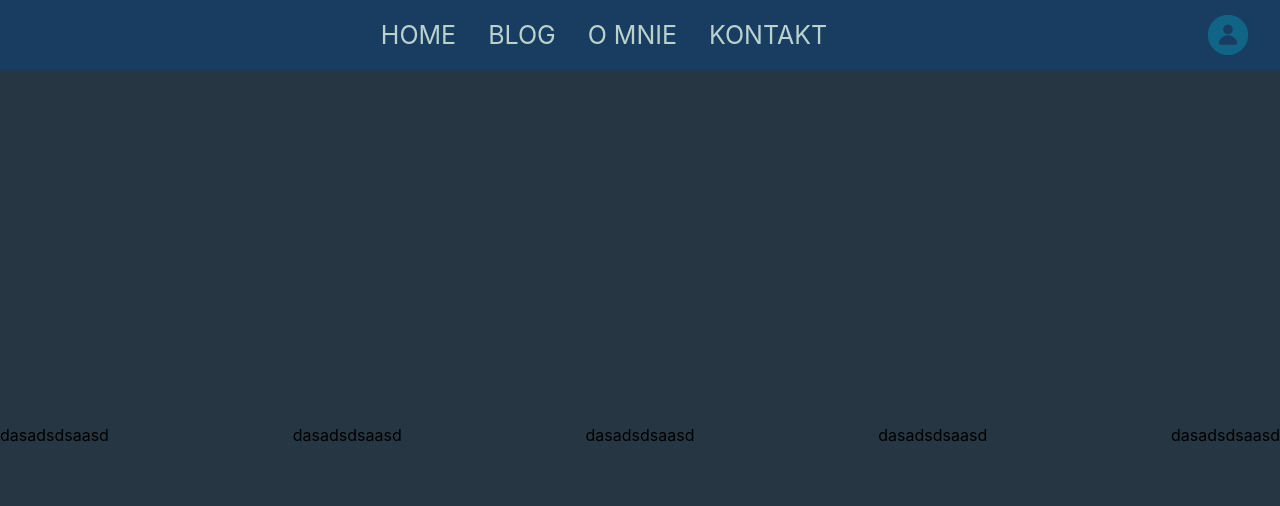
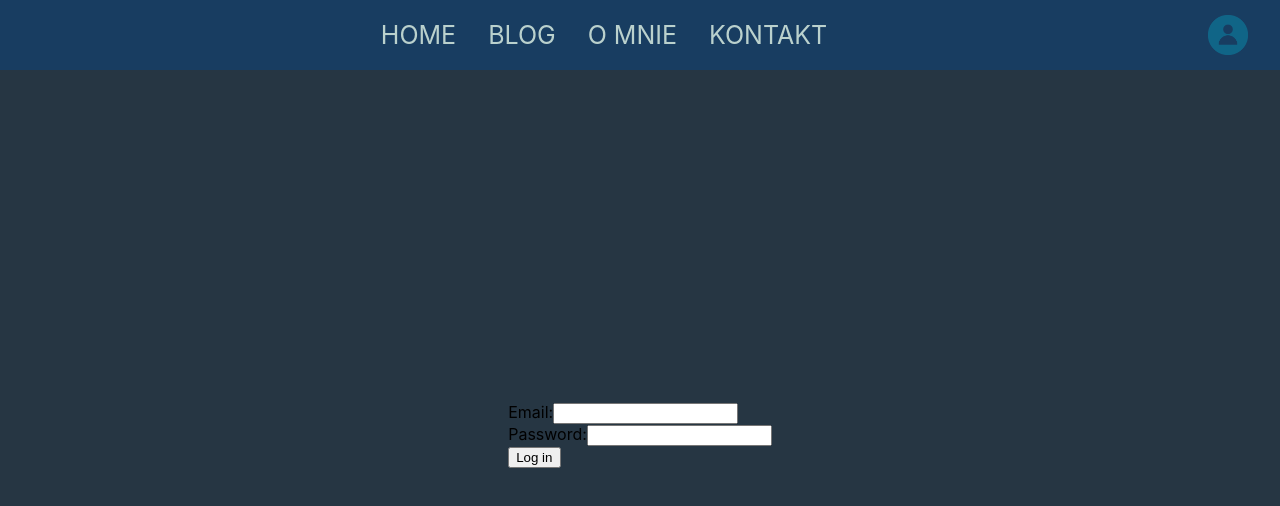
Before and after one commit to rafiquee3/blog_js_front_end, a Next.js app: page /admin in a window 1280 px wide. Shown: the top 506 px of the page. Built offline with nearby package versions, Linux system fonts and the light colour scheme.

Commit message:
Feat: LoginForm component added

```diff
--- a/components/Content/Contnet.component.tsx
+++ b/components/Content/Contnet.component.tsx
@@ -1,10 +1,10 @@
-const Content = ({children}) => {
+const Content = ({children}: any) => {
   return (
     <>
       <div style={{
         display: 'flex',
         height: 'calc(100vh - 70px)',
-        justifyContent: 'space-between',
+        justifyContent: 'center',
         alignItems: 'center',
       }}>
         {children}
--- a/components/Header/Menu.component.tsx
+++ b/components/Header/Menu.component.tsx
@@ -24,12 +24,14 @@ const Menu = () => {
   `
   return (
     <>
+      <nav>
         <ul className={style}>
           <li><a>HOME</a></li>
           <li><a>BLOG</a></li>
           <li><a>O MNIE</a></li>
           <li><a>KONTAKT</a></li>
         </ul>
+      </nav>
     </>
   )
 }
--- /dev/null
+++ b/components/LoginForm/LoginForm.component.tsx
@@ -0,0 +1,24 @@
+const LoginForm = () => {
+  return (
+    <>
+      <form action="" method="get">
+        <div>
+          <label>
+            Email:
+            <input type="email" name="email" />
+          </label>
+        </div>
+        <div>
+          <label>
+            Password:
+            <input type="password" name="password" />
+          </label>
+        </div>
+        <div>
+          <input type="submit" value="Log in" />
+        </div>
+      </form>
+    </>
+  )
+}
+export default LoginForm;
--- a/pages/admin.tsx
+++ b/pages/admin.tsx
@@ -1,16 +1,13 @@
 import Content from "../components/Content/Contnet.component";
 import Header from "../components/Header/Header.component";
+import LoginForm from "../components/LoginForm/LoginForm.component";
 
 export default function Admin() {
   return (
     <>
       <Header/>
       <Content>
-        <p>dasadsdsaasd</p>
-        <p>dasadsdsaasd</p>
-        <p>dasadsdsaasd</p>
-        <p>dasadsdsaasd</p>
-        <p>dasadsdsaasd</p>
+        <LoginForm/>
       </Content>
     </>
   )
```
Lines whose indentation alone changed are shown as unchanged.
